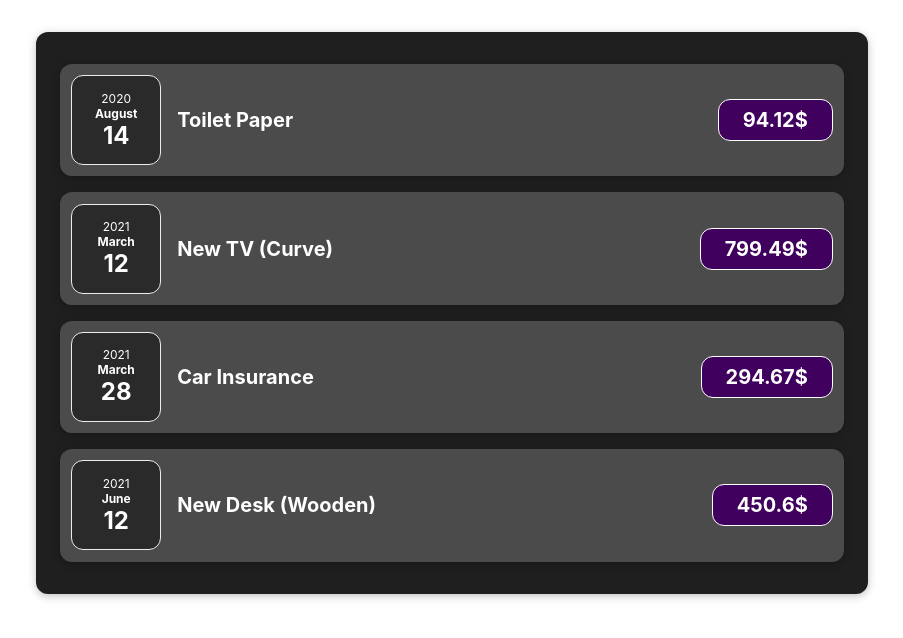
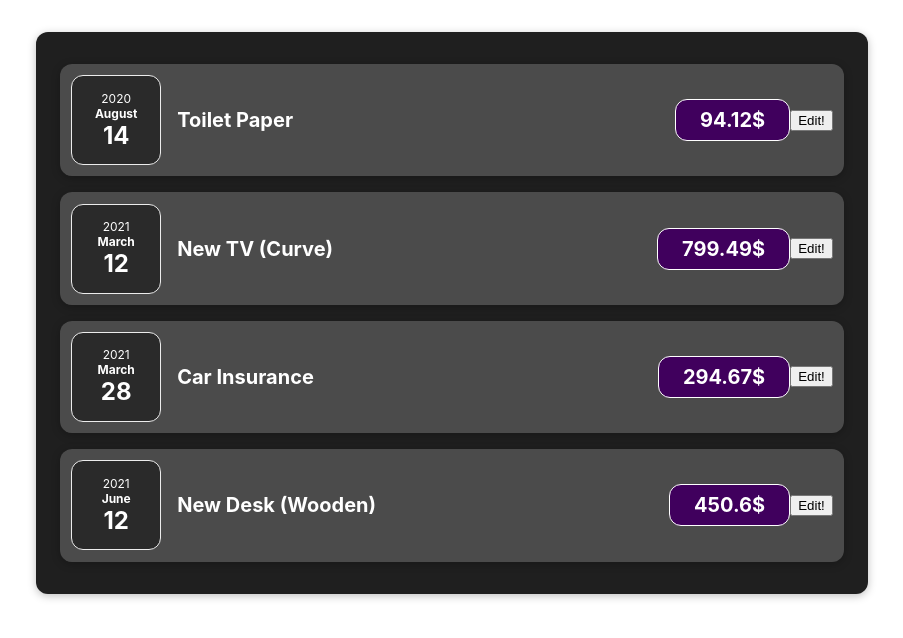
Before and after one commit to 1khansaad/01-React-Expense-Tracker, a React (Create React App) app in the folder expense-tracker/: page / in a window 1280 px wide. Shown: the top 638 px of the page, without its empty margins (188-1091 px from the left). Built offline with nearby package versions, Linux system fonts and the light colour scheme.

Commit message:
added come functionality that listen to an event

```diff
--- a/expense-tracker/src/components/expenses/ExpenceItem.js
+++ b/expense-tracker/src/components/expenses/ExpenceItem.js
@@ -1,15 +1,22 @@
+import React, { useState } from "react";
 import "./ExpenseItem.css";
 import ExpenseDate from "./ExpenseDate";
 import Card from "../UI/Crad";
 
 function ExpenceItem(props) {
+  const [currentTitle, titleFunction] = useState(props.title);
+
+  const eventHandler = () => {
+    titleFunction("Updated!");
+  };
   return (
     <Card className="expense-item">
       <ExpenseDate date={props.date} />
       <div className="expense-item__description">
-        <h2>{props.title}</h2>
+        <h2>{currentTitle}</h2>
         <div className="expense-item__price">{props.amount}$</div>
       </div>
+      <button onClick={eventHandler}>Edit!</button>
     </Card>
   );
 }
```
